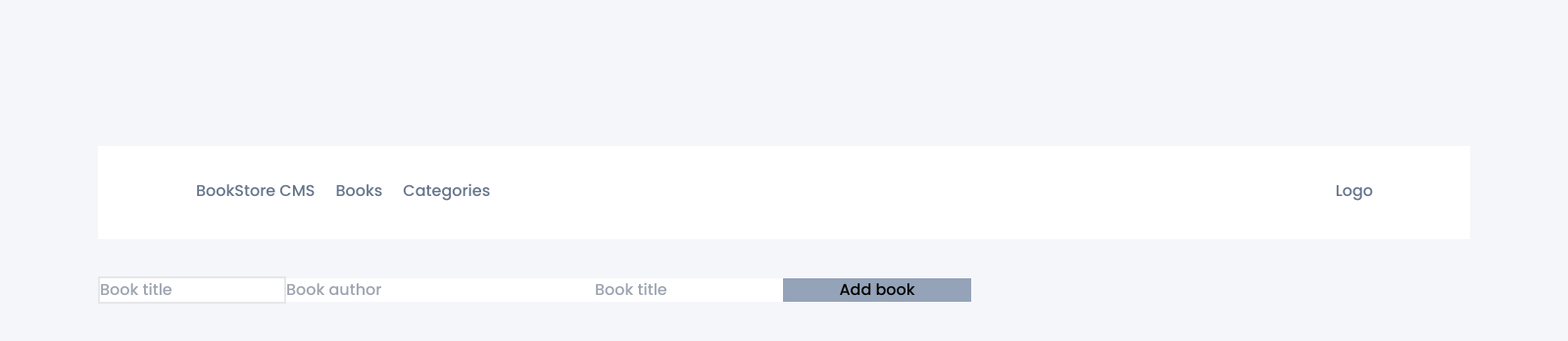
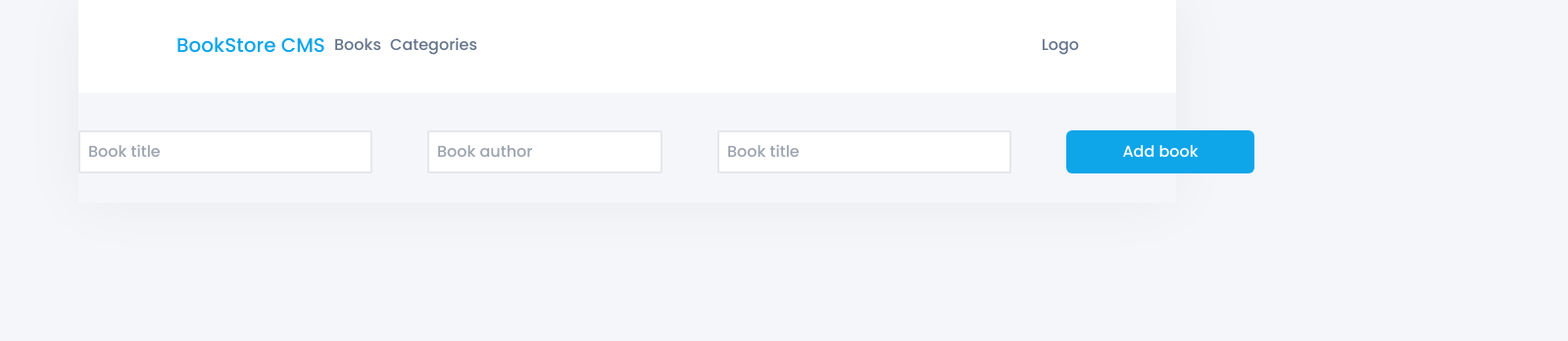
Before and after one commit to mwafrika/book-store-react, a React (Create React App) app: page / in a window 1280 px wide. Shown: the top 348 px of the page at 98% size, 1600 px wide, since content can reach past the window. Built offline with nearby package versions, Linux system fonts and the light colour scheme.

Commit message:
Add check status

```diff
--- a/src/components/books/books.jsx
+++ b/src/components/books/books.jsx
@@ -5,10 +5,12 @@ import Book from './book';
 import Header from '../header';
 
 const books = () => (
-  <div className='main'>
-    <Header />
-    <Book />
-    <Form />
+  <div className='main-container'>
+    <div className='container'>
+      <Header />
+      <Book />
+      <Form />
+    </div>
   </div>
 );
 
--- a/src/components/books/form.jsx
+++ b/src/components/books/form.jsx
@@ -40,13 +40,12 @@ const book = () => {
   };
 
   return (
-    <div className='flex w-3/4 mx-auo'>
-      <form onSubmit={handleSubmit}>
+    <form onSubmit={handleSubmit} className='flex form mx-auto justify-between'>
       <input
         type='text'
         placeholder='Book title'
         required
-          className='w-48 border-2'
+        className='border-2 w-1/4 py-2 px-2 rounded-sm'
         name='bookName'
         value={bookName}
         onChange={handleChange}
@@ -58,11 +57,12 @@ const book = () => {
         placeholder='Book author'
         onChange={handleChange}
         required
+        className='border-2 w-1/5 py-2 px-2 rounded-sm'
       />
       <input
         name='category'
         id='category'
-          className='w-48'
+        className='border-2 w-1/4 py-2 px-2 rounded-sm'
         placeholder='Book title'
         value={category}
         onChange={handleChange}
@@ -71,10 +71,9 @@ const book = () => {
       <input
         type='submit'
         value='Add book'
-          className='w-48 cursor-pointer bg-slate-400'
+        className='w-48 cursor-pointer bg-sky-500 text-white border-0 rounded-md'
       />
     </form>
-    </div>
   );
 };
 
--- a/src/components/categories/index.jsx
+++ b/src/components/categories/index.jsx
@@ -15,8 +15,8 @@ const index = () => {
       <Header />
       <div className='flex justify-start items-center ml-5 gap-x-4'>
         <button
-          type='button'
-          className='bg-slate-400'
+          type='submit'
+          className='px-10 py-2 rounded-md text-white bg-sky-500'
           onClick={() => handleClick()}
         >
           Check status
--- a/src/components/header/index.jsx
+++ b/src/components/header/index.jsx
@@ -3,9 +3,9 @@ import { NavLink } from 'react-router-dom';
 /* eslint-disable jsx-quotes */
 const header = () => (
   <header className='h-20 flex justify-between bg-slate-500 text-slate-500 px-5 items-center header'>
-    <nav className='w-1/4'>
-      <ul className='flex justify-between'>
-        <li>
+    <nav className='w-1/3'>
+      <ul className='flex justify-between items-center gap-x-2'>
+        <li className='text-xl text-sky-500'>
           <NavLink to='/'>BookStore CMS</NavLink>
         </li>
         <li>
--- a/src/index.css
+++ b/src/index.css
@@ -24,11 +24,26 @@ body {
 }
 
 .header {
-  width: 87.5rem;
+  width: 100%;
   height: 5.938rem;
   margin: 0 0 2.375rem;
   padding: 1.438rem 6.188rem 1.688rem 6.25rem;
   background-color: #fff;
+}
+
+.main-container {
+  width: 100%;
+  height: 100%;
+  display: flex;
+  justify-content: center;
+  align-items: center;
+}
+
+.container {
+  width: 87.5%;
+  height: 85%;
+  box-shadow: 0 0 60px 0 rgba(0, 0, 0, 0.05);
+  padding-bottom: 30px;
 }
 
 .main {
@@ -41,11 +56,15 @@ body {
 .book-card {
   width: 75rem;
   height: 10.625rem;
-  margin: 2.313rem 6.25rem 0;
   padding: 2rem 9.188rem 1.625rem 1.688rem;
+  margin: 2rem auto;
   border-radius: 4px;
-  border: solid 1px var(--white);
+  border: solid 1px #fff;
   background-color: #fff;
+}
+
+.form {
+  width: 75rem;
 }
 
 .circle {
```
Lines whose indentation alone changed are shown as unchanged.
